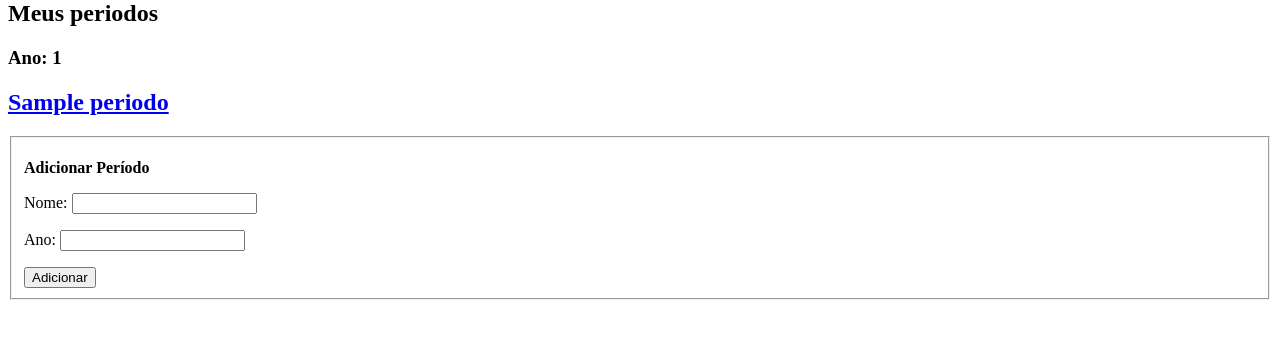
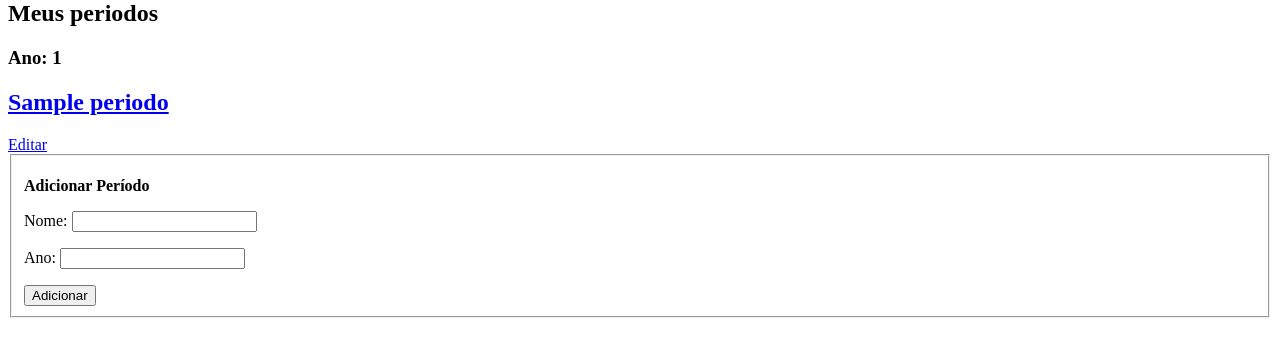
Before and after one commit to Nolramt/Armazenamento-de-atividades, a Django app: page / in a window 1280 px wide. Shown: the part 20-377 px from the top of the page. Run offline with Django 5.2, Linux system fonts and the light colour scheme; tables that the repository leaves empty hold one stand-in row (values such as "Sample post").

Commit message:
feat: Criando link 'Editar' para editar um periodo especifico

```diff
--- a/app/templates/periodos.html
+++ b/app/templates/periodos.html
@@ -17,6 +17,7 @@
                 <a href="{% url 'lista_materias' periodo.ID_periodo %}">
                     <h2>{{periodo.nome}}</h2>
                 </a>
+                <a href="{% url 'editar_item' 'periodo' periodo.ID_periodo %}">Editar</a>
             {% endfor %}
         </section>
         <section>
```
